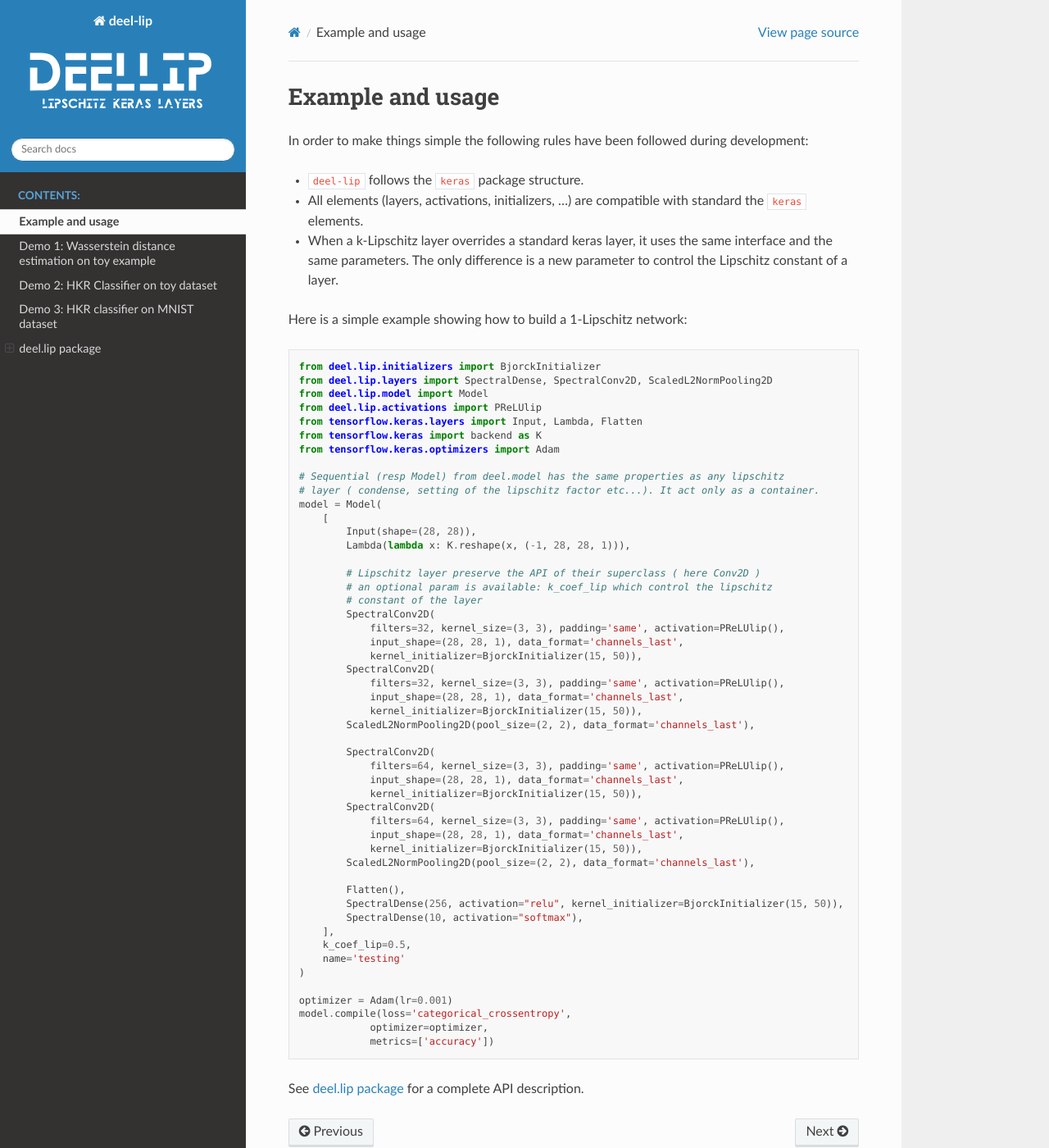
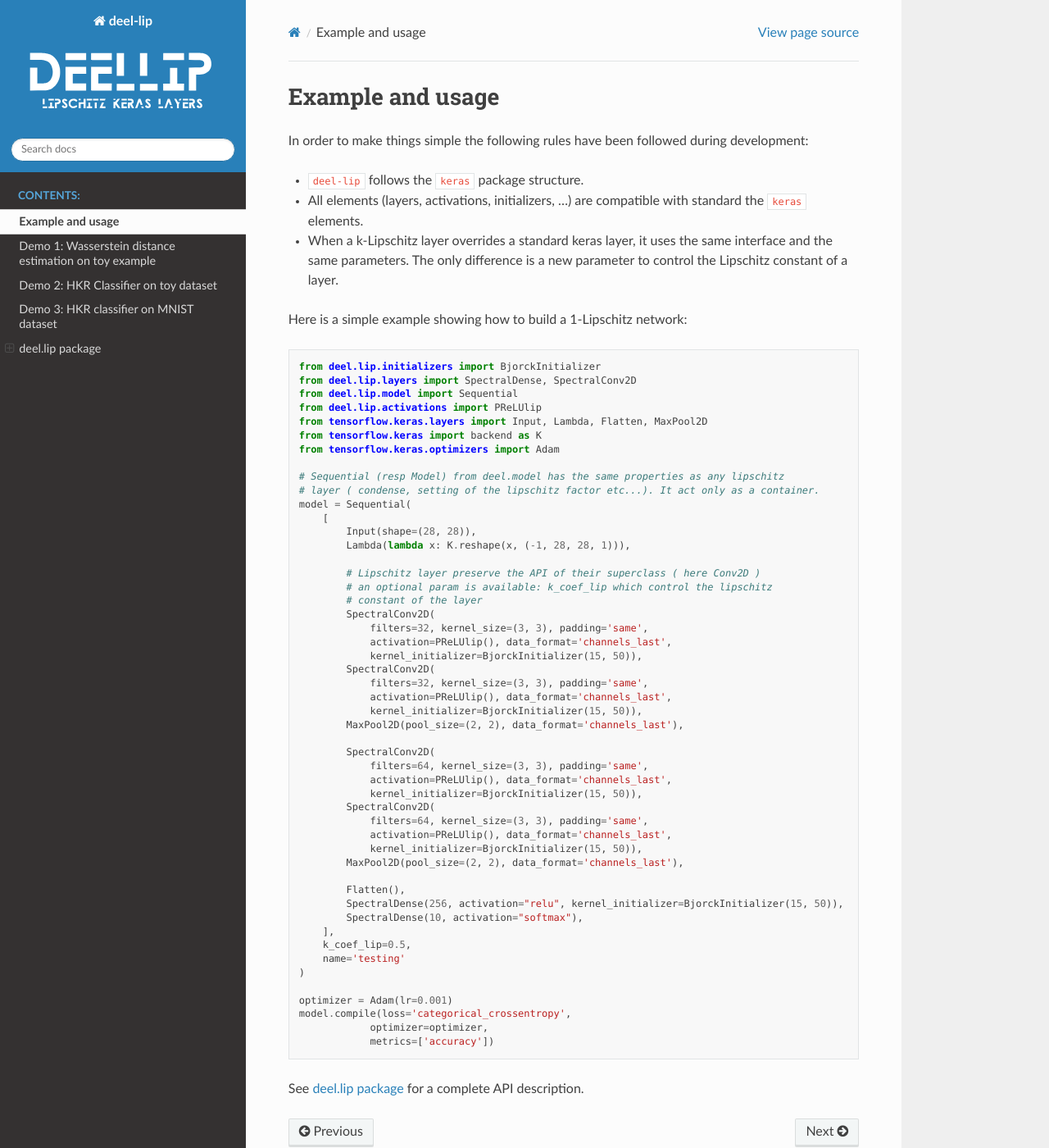
Before and after one commit to deel-ai/deel-lip, a Sphinx documentation site: the page built from doc/source/basic_example.rst, in a window 1280 px wide and 1400 px high. Shown: the whole window at 82% size. Built offline with Sphinx 7.4.7 and the Read the Docs theme 2.0.0, drawn with Linux system fonts in a browser that asks for light colours.

Commit message:
fix readme and basic example

```diff
--- a/doc/source/basic_example.rst
+++ b/doc/source/basic_example.rst
@@ -14,16 +14,16 @@ Here is a simple example showing how to build a 1-Lipschitz network:
 .. code-block:: python
 
     from deel.lip.initializers import BjorckInitializer
-    from deel.lip.layers import SpectralDense, SpectralConv2D, ScaledL2NormPooling2D
-    from deel.lip.model import Model
+    from deel.lip.layers import SpectralDense, SpectralConv2D
+    from deel.lip.model import Sequential
     from deel.lip.activations import PReLUlip
-    from tensorflow.keras.layers import Input, Lambda, Flatten
+    from tensorflow.keras.layers import Input, Lambda, Flatten, MaxPool2D
     from tensorflow.keras import backend as K
     from tensorflow.keras.optimizers import Adam
 
     # Sequential (resp Model) from deel.model has the same properties as any lipschitz
     # layer ( condense, setting of the lipschitz factor etc...). It act only as a container.
-    model = Model(
+    model = Sequential(
         [
             Input(shape=(28, 28)),
             Lambda(lambda x: K.reshape(x, (-1, 28, 28, 1))),
@@ -32,24 +32,24 @@ Here is a simple example showing how to build a 1-Lipschitz network:
             # an optional param is available: k_coef_lip which control the lipschitz
             # constant of the layer
             SpectralConv2D(
-                filters=32, kernel_size=(3, 3), padding='same', activation=PReLUlip(),
-                input_shape=(28, 28, 1), data_format='channels_last',
+                filters=32, kernel_size=(3, 3), padding='same',
+                activation=PReLUlip(), data_format='channels_last',
                 kernel_initializer=BjorckInitializer(15, 50)),
             SpectralConv2D(
-                filters=32, kernel_size=(3, 3), padding='same', activation=PReLUlip(),
-                input_shape=(28, 28, 1), data_format='channels_last',
+                filters=32, kernel_size=(3, 3), padding='same',
+                activation=PReLUlip(), data_format='channels_last',
                 kernel_initializer=BjorckInitializer(15, 50)),
-            ScaledL2NormPooling2D(pool_size=(2, 2), data_format='channels_last'),
+            MaxPool2D(pool_size=(2, 2), data_format='channels_last'),
 
             SpectralConv2D(
-                filters=64, kernel_size=(3, 3), padding='same', activation=PReLUlip(),
-                input_shape=(28, 28, 1), data_format='channels_last',
+                filters=64, kernel_size=(3, 3), padding='same',
+                activation=PReLUlip(), data_format='channels_last',
                 kernel_initializer=BjorckInitializer(15, 50)),
             SpectralConv2D(
-                filters=64, kernel_size=(3, 3), padding='same', activation=PReLUlip(),
-                input_shape=(28, 28, 1), data_format='channels_last',
+                filters=64, kernel_size=(3, 3), padding='same',
+                activation=PReLUlip(), data_format='channels_last',
                 kernel_initializer=BjorckInitializer(15, 50)),
-            ScaledL2NormPooling2D(pool_size=(2, 2), data_format='channels_last'),
+            MaxPool2D(pool_size=(2, 2), data_format='channels_last'),
 
             Flatten(),
             SpectralDense(256, activation="relu", kernel_initializer=BjorckInitializer(15, 50)),
```
Also changed, not shown: README.md (+18 -18 lines), 1 other file.
